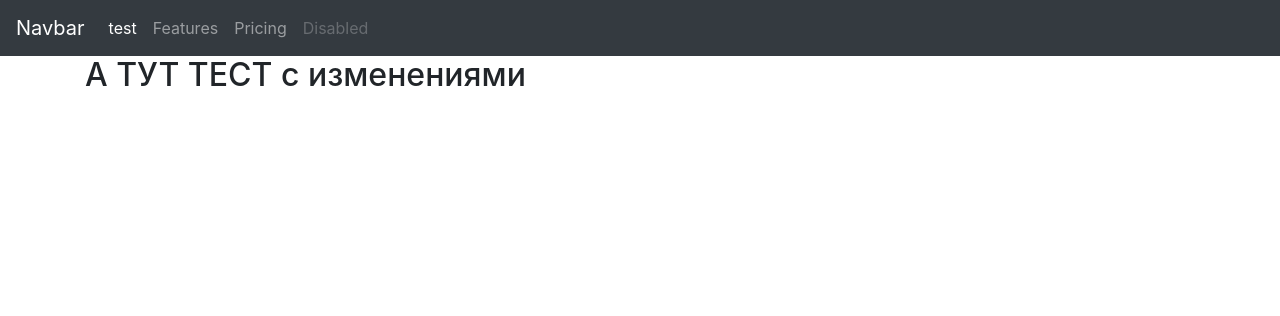
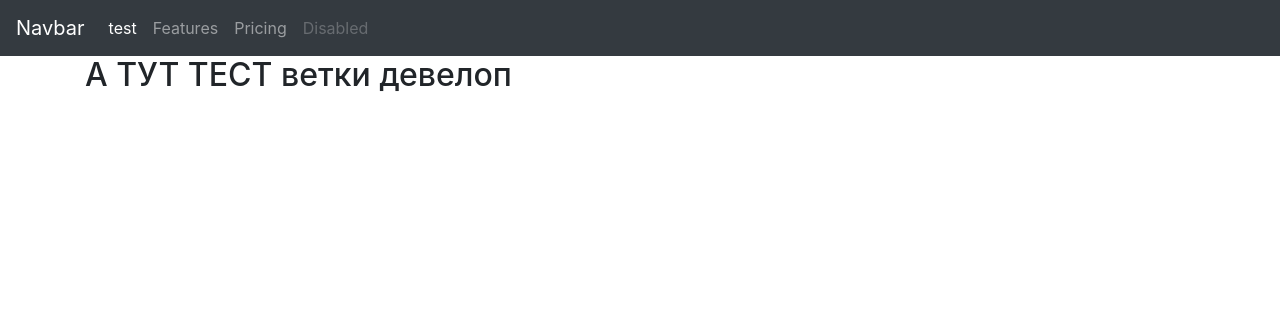
Before and after one commit to Freeroed/django, a Django app: page /test/ in a window 1280 px wide. Shown: the top 316 px of the page. Run offline with Django 3.2, Linux system fonts and the light colour scheme; some libraries are stand-ins or nearby versions.

Commit message:
Правки на тестовой странице

```diff
--- a/infoSystem/templates/person/test.html
+++ b/infoSystem/templates/person/test.html
@@ -2,6 +2,6 @@
 
 {% block content %}
 <h2>
-    А ТУТ ТЕСТ с изменениями
+    А ТУТ ТЕСТ ветки девелоп
 </h2>
 {% endblock%}
```
